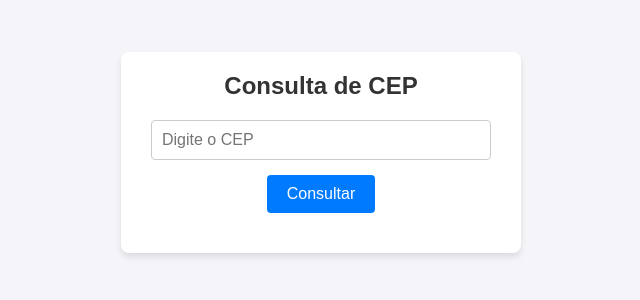
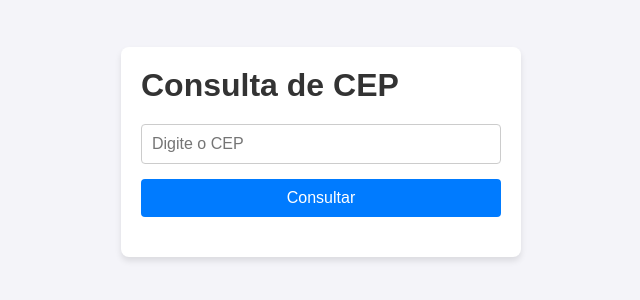
Before and after one commit to kauednar/consulta-api-cep, a plain HTML site: page index.html in a window 1280 px wide. Shown: the part 248-548 px from the top of the page, without its empty margins (319-959 px from the left). Drawn offline with Linux system fonts and the light colour scheme.

Commit message:
update style.css

```diff
--- a/style.css
+++ b/style.css
@@ -13,7 +13,6 @@ body {
     background-color: #f4f4f9;
 }
 
-/* Card estilizado */
 .card {
     background: #fff;
     box-shadow: 0px 4px 6px rgba(0, 0, 0, 0.1);
@@ -21,19 +20,15 @@ body {
     padding: 20px;
     width: 100%;
     max-width: 400px;
-    text-align: center;
 }
 
-/* Título */
 .card h1 {
-    font-size: 24px;
     color: #333;
     margin-bottom: 20px;
 }
 
-/* Estilo do input */
 .card input {
-    width: calc(100% - 20px);
+    width: 100%;
     padding: 10px;
     font-size: 16px;
     border: 1px solid #ccc;
@@ -48,6 +43,7 @@ body {
 }
 
 .card button {
+    width: 100%;
     background-color: #007BFF;
     color: white;
     padding: 10px 20px;
@@ -59,10 +55,9 @@ body {
 }
 
 .card button:hover {
-    background-color: #0056b3; /* Azul mais escuro ao passar o mouse */
+    background-color: #0056b3;
 }
 
-/* Resultado */
 #result {
     margin-top: 20px;
     font-size: 16px;
```
